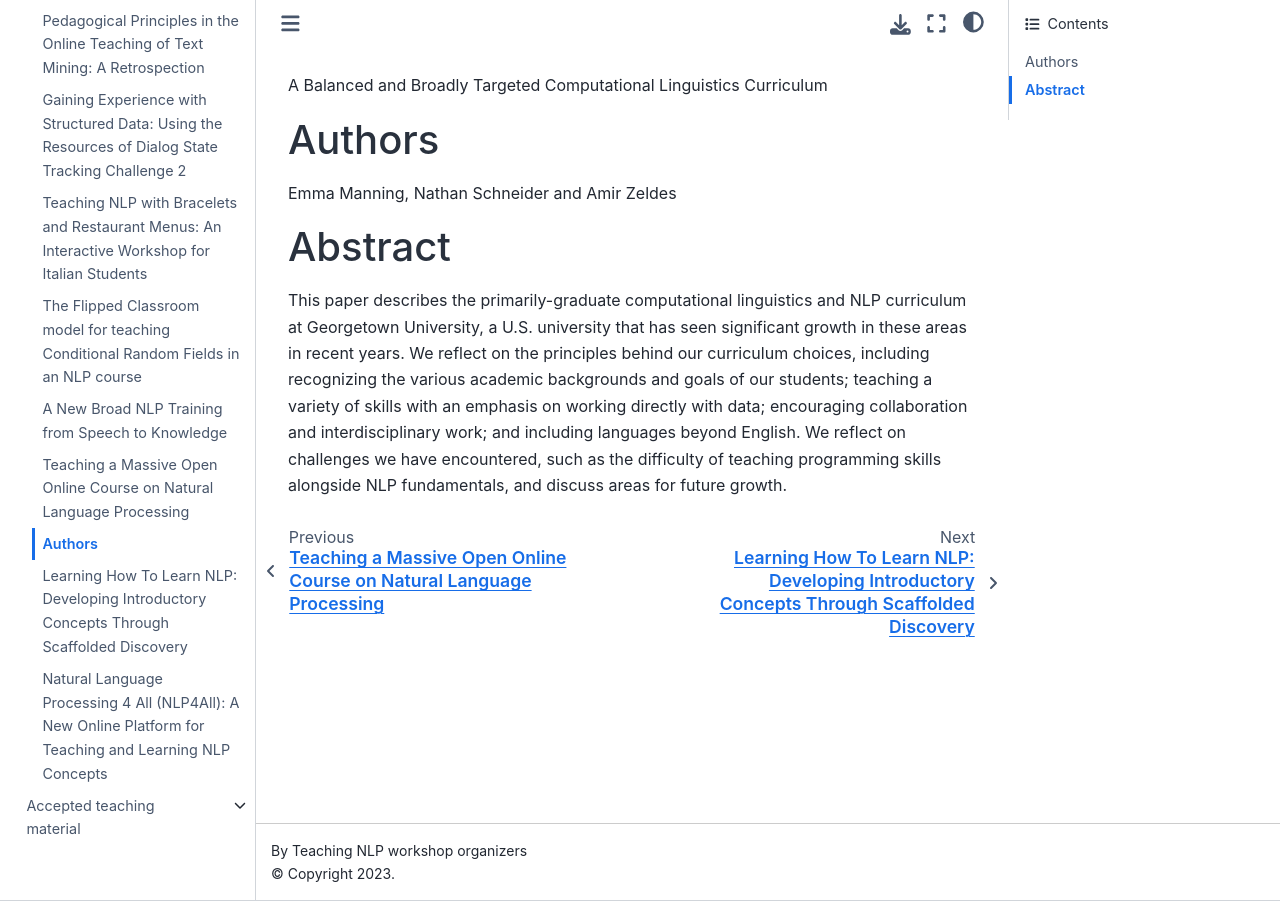
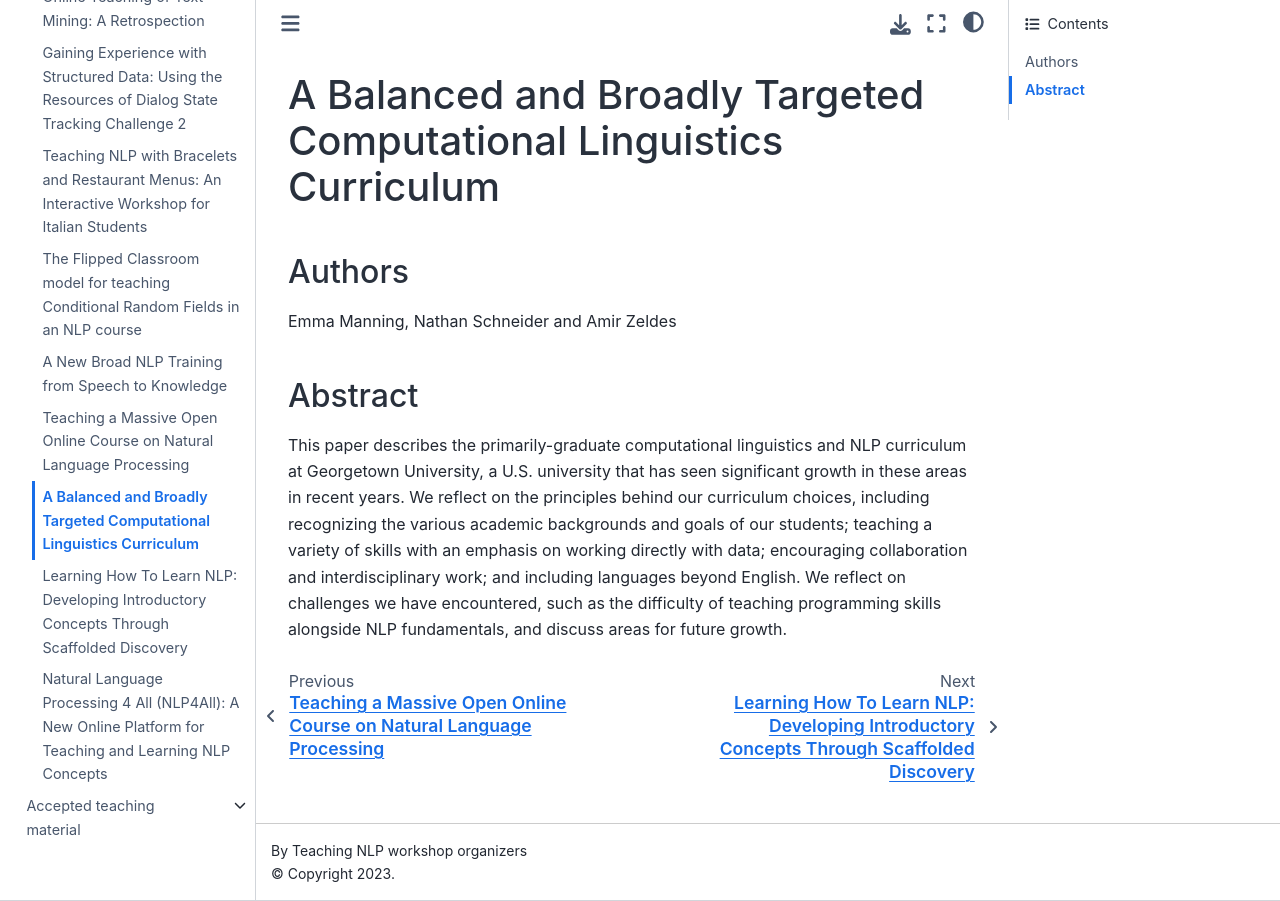
Before and after one commit to TeachingNLP/workshop-book, a Jupyter Book: the page built from papers/submission30.md, in a window 1280 px wide. Built offline with Jupyter Book 1.0.4 settings and Sphinx 7.4.7 and the Sphinx Book theme 1.1.4, drawn with Linux system fonts in a browser that asks for light colours.

Commit message:
minor updates

```diff
--- a/papers/submission30.md
+++ b/papers/submission30.md
@@ -1,4 +1,4 @@
-A Balanced and Broadly Targeted Computational Linguistics Curriculum
+# A Balanced and Broadly Targeted Computational Linguistics Curriculum
 
 ### Authors
 
```
